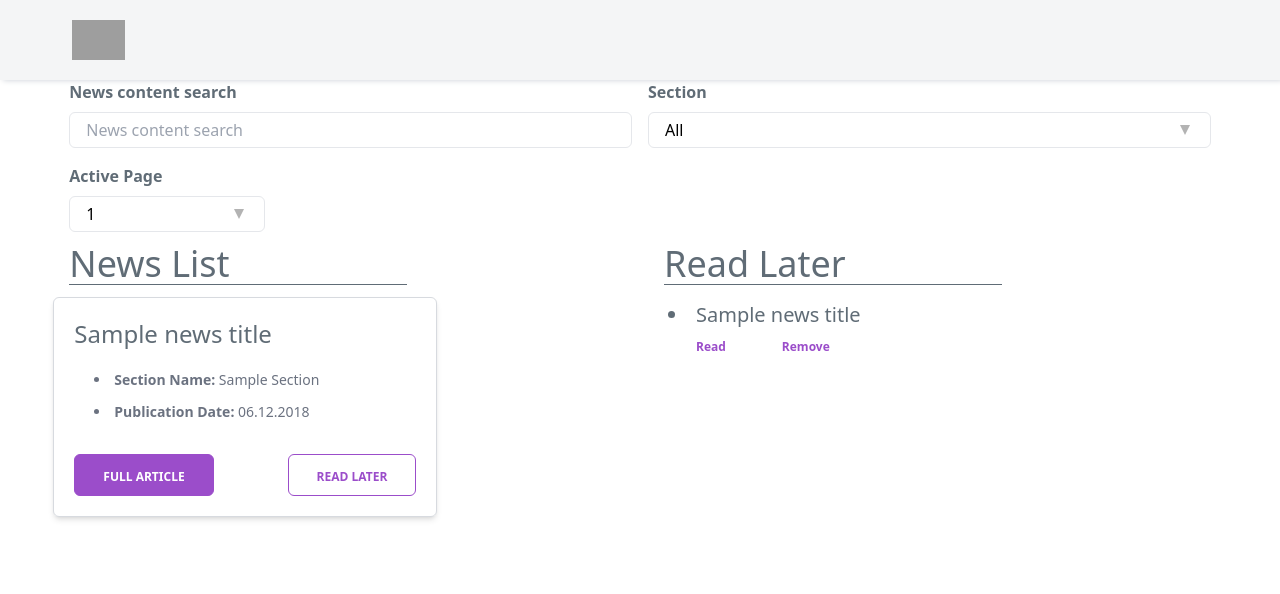
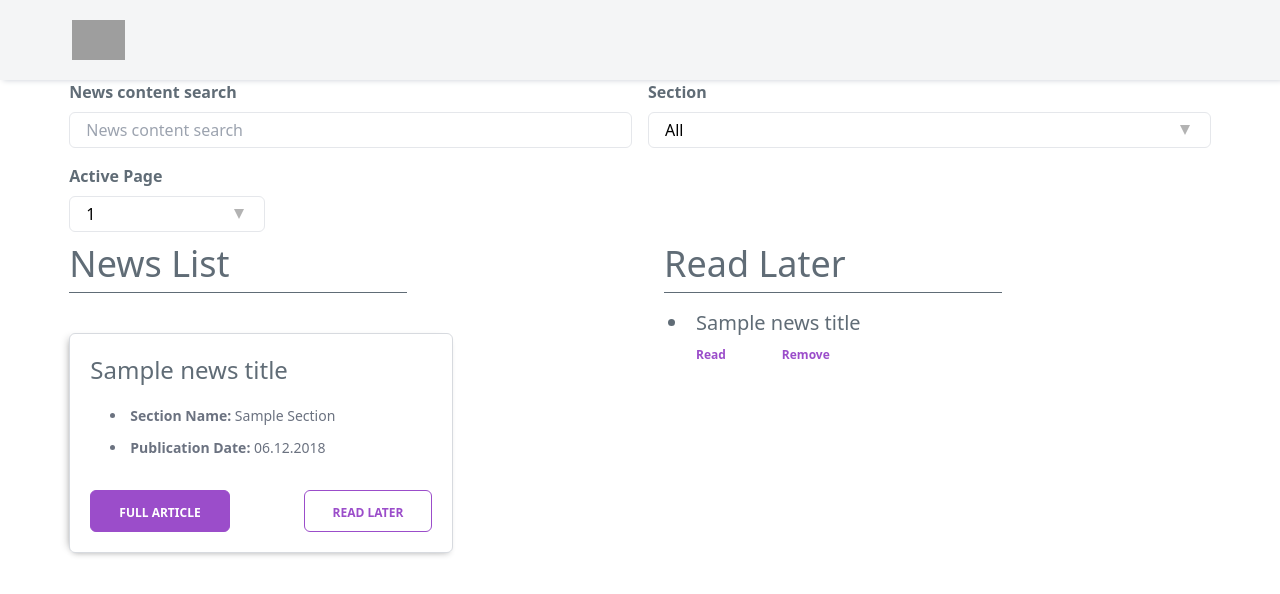
Before and after one commit to muratcan-yuksel/startup-house-guardian, a React (Create React App) app: page / in a window 1280 px wide. Shown: the top 594 px of the page. Built offline with nearby package versions, Linux system fonts and the light colour scheme; grey boxes are pictures that could not be loaded.

Commit message:
add box shadow

```diff
--- a/src/App.js
+++ b/src/App.js
@@ -75,7 +75,7 @@ const App = () => {
             {/* news list */}
 
             <div className="flex flex-col md:w-6/12 w-full mb-4 mr-0 md:mr-2">
-              <h2 className="mx-4 my-3 text-4xl w-7/12 border-b border-[#606c76] text-[#606c76] font-light leading-10 ">
+              <h2 className="mx-4 mt-3 mb-10 text-4xl w-7/12 border-b border-[#606c76] text-[#606c76] font-light leading-10 pb-2 ">
                 News List
               </h2>
               <NewsList />
@@ -83,7 +83,7 @@ const App = () => {
             {/* news list ends */}
             {/* read later part */}
             <div className="readLaterDiv flex flex-col md:w-6/12 w-full mb-4 mr-0 md:ml-2">
-              <h2 className="mx-4 my-3 text-4xl w-7/12 border-b border-[#606c76] text-[#606c76] font-light leading-10 ">
+              <h2 className="mx-4 my-3 text-4xl w-7/12 border-b border-[#606c76] text-[#606c76] font-light leading-10 pb-2">
                 Read Later
               </h2>
               <ReadLater />
--- a/src/components/NewsList.js
+++ b/src/components/NewsList.js
@@ -4,7 +4,14 @@ const NewsList = () => {
   return (
     <div className="">
       {/* box */}
-      <div className="border border-gray-400 border-opacity-40 mx-4 md:mx-0 w-80 md:w-96 p-5 rounded-md shadow-md">
+      <div
+        className="border border-gray-400 border-opacity-40 mx-4 w-80 md:w-96 p-5 rounded-md shadow-md"
+        style={{
+          boxShadow:
+            "-6px 0px 8px -6px rgba(0, 0, 0, 0.3), 0px 4px 6px -4px rgba(0, 0, 0, 0.3)",
+        }}
+      >
+        {" "}
         <h3 className="text-2xl text-[#606c76]">Sample news title</h3>
         <ul className="list-disc list-inside text-gray-500 p-5">
           <li className="text-sm font-bold pb-3">
```
